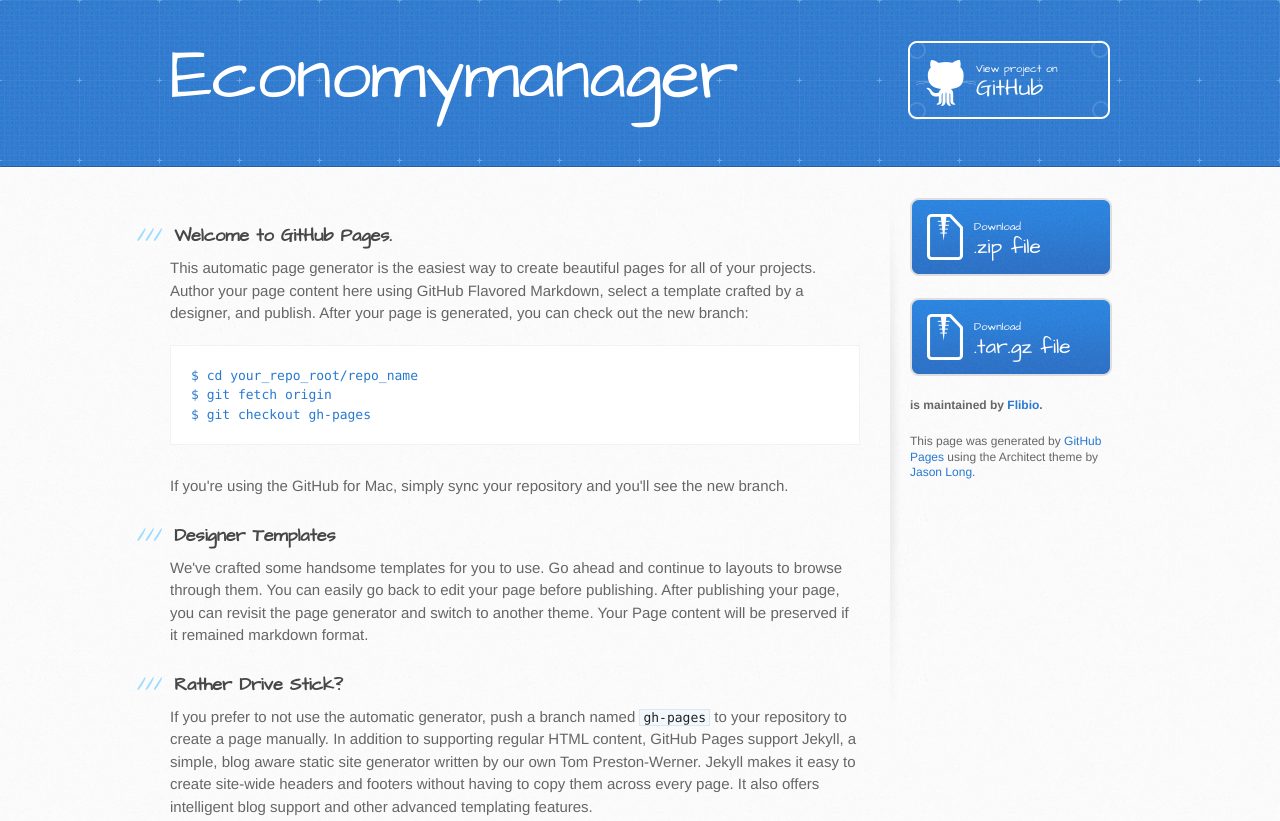
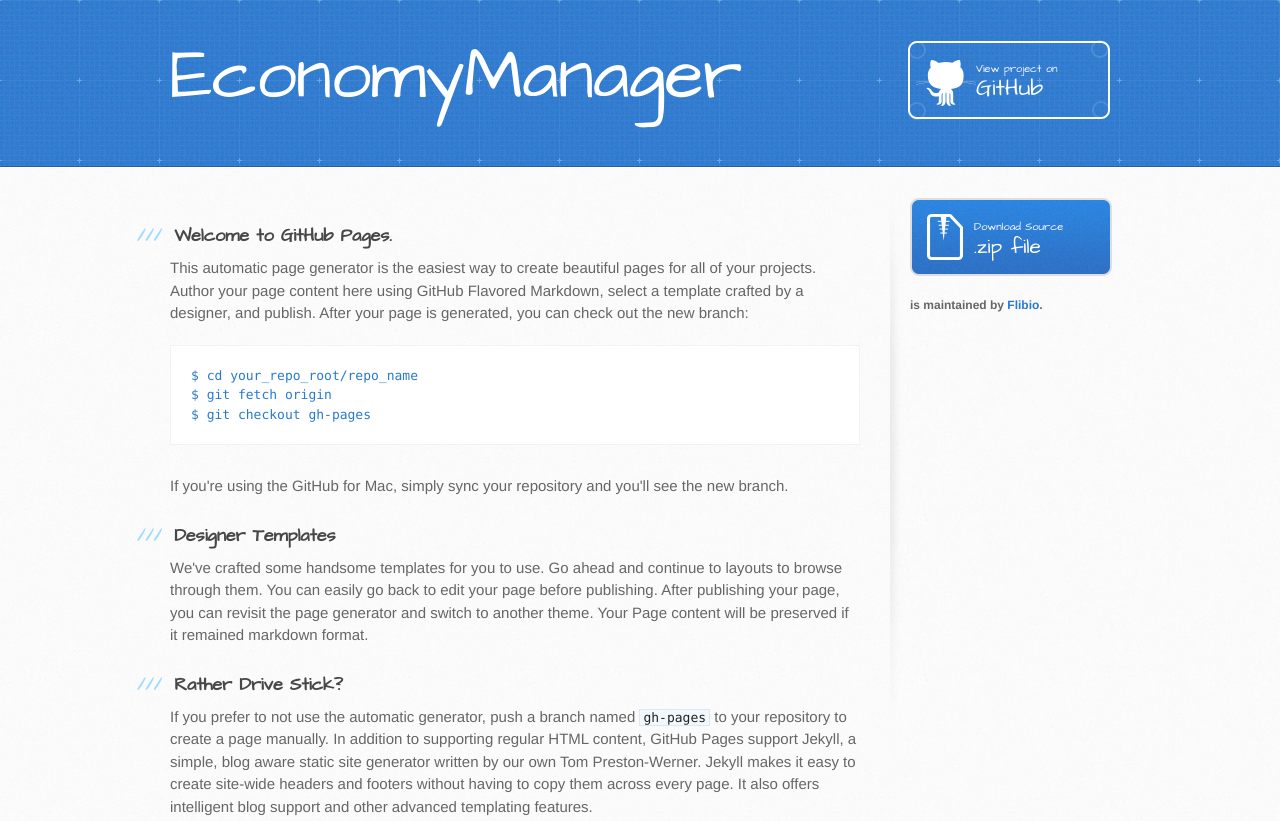
Before and after one commit to Flibio/EconomyManager, a plain HTML site: page index.html in a window 1280 px wide. Shown: the top 821 px of the page. Drawn offline with Linux system fonts and the light colour scheme.

Commit message:
Update index.html

```diff
--- a/index.html
+++ b/index.html
@@ -13,13 +13,13 @@
     <script src="//html5shiv.googlecode.com/svn/trunk/html5.js"></script>
     <![endif]-->
 
-    <title>Economymanager by Flibio</title>
+    <title>EconomyManager</title>
   </head>
 
   <body>
     <header>
       <div class="inner">
-        <h1>Economymanager</h1>
+        <h1>EconomyManager</h1>
         <h2></h2>
         <a href="https://github.com/Flibio/EconomyManager" class="button"><small>View project on</small> GitHub</a>
       </div>
@@ -63,17 +63,11 @@ $ git checkout gh-pages
 
         <aside id="sidebar">
           <a href="https://github.com/Flibio/EconomyManager/zipball/master" class="button">
-            <small>Download</small>
+            <small>Download Source</small>
             .zip file
-          </a>
-          <a href="https://github.com/Flibio/EconomyManager/tarball/master" class="button">
-            <small>Download</small>
-            .tar.gz file
           </a>
 
           <p class="repo-owner"><a href="https://github.com/Flibio/EconomyManager"></a> is maintained by <a href="https://github.com/Flibio">Flibio</a>.</p>
-
-          <p>This page was generated by <a href="https://pages.github.com">GitHub Pages</a> using the Architect theme by <a href="https://twitter.com/jasonlong">Jason Long</a>.</p>
         </aside>
       </div>
     </div>
```
